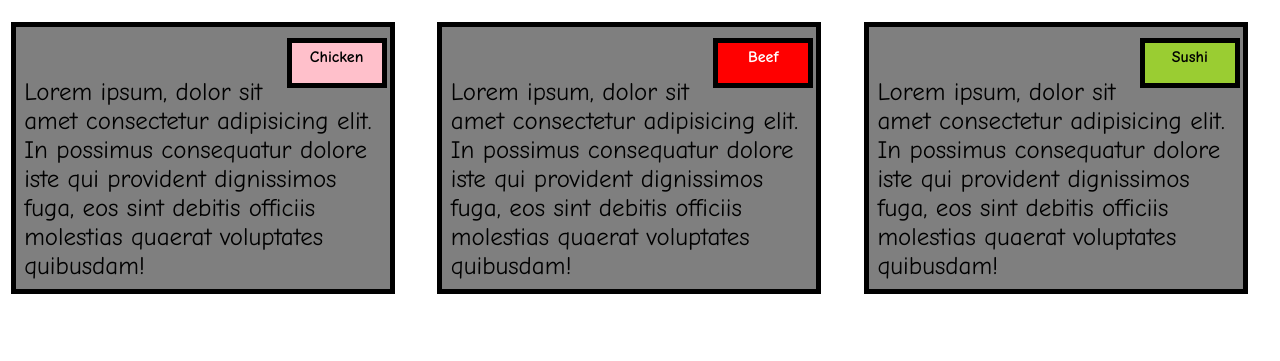
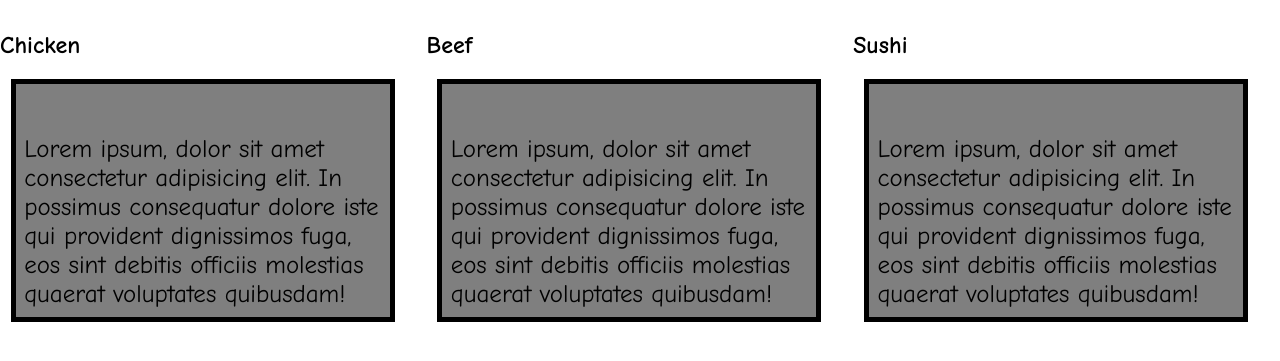
Before and after one commit to bhuvnesh1871/bhuvnesh1871.github.io, a plain HTML site: page week2/index.html in a window 1280 px wide. Shown: the part 95-456 px from the top of the page. Drawn offline with Linux system fonts and the light colour scheme.

Commit message:
Update index.html

```diff
--- a/week2/index.html
+++ b/week2/index.html
@@ -1,42 +1,43 @@
 <!DOCTYPE html>
-<html lang="en">
+<html>
 
 <head>
-    <meta name="viewport" content="width=device-width, initial-scale=1.0">
-
-    <title>Week2 Document</title>
-
-    <link rel="stylesheet" type="text/css" href="style.css">
-
-
+    <title>Module2 Assignment</title>
+    <meta name="viewport" content="width=device-width, initial-scale=1">
+    <link rel="stylesheet" href="style.css" />
 </head>
 
 <body>
     <h1>Our Menu</h1>
+
     <div class="col-lg-4 col-md-6 col-sm-12">
-        <div class="box">
-            <p class="content-name name1">Chicken</p>
+        <section>
+            <h2 id="chicken">Chicken</h2>
             <p class="content">Lorem ipsum, dolor sit amet consectetur adipisicing elit. In possimus consequatur dolore
                 iste qui provident dignissimos fuga, eos sint debitis officiis molestias quaerat voluptates quibusdam!
             </p>
-        </div>
+        </section>
     </div>
+
     <div class="col-lg-4 col-md-6 col-sm-12">
-        <div class="box">
-            <p class="content-name name2">Beef</p>
+        <section>
+            <h2 id="beef">Beef</h2>
             <p class="content">Lorem ipsum, dolor sit amet consectetur adipisicing elit. In possimus consequatur dolore
                 iste qui provident dignissimos fuga, eos sint debitis officiis molestias quaerat voluptates quibusdam!
             </p>
-        </div>
+
+        </section>
     </div>
-    <div class="col-lg-4 col-md-6 col-sm-12">
-        <div class="box">
-            <p class="content-name name3">Sushi</p>
+
+    <div class="col-lg-4 col-md-12 col-sm-12">
+        <section>
+            <h2 id="sushi">Sushi</h2>
             <p class="content">Lorem ipsum, dolor sit amet consectetur adipisicing elit. In possimus consequatur dolore
                 iste qui provident dignissimos fuga, eos sint debitis officiis molestias quaerat voluptates quibusdam!
             </p>
-        </div>
+        </section>
     </div>
+
 </body>
 
 </html>
```
